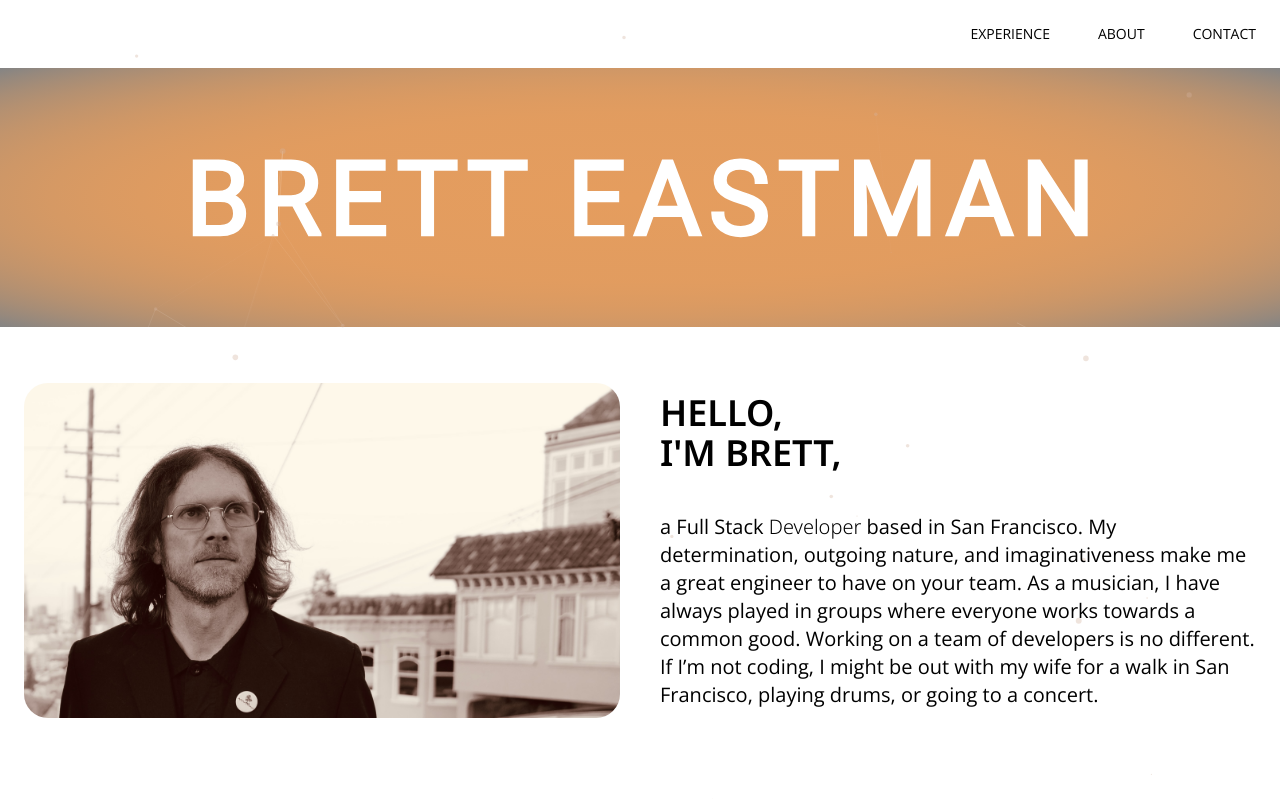
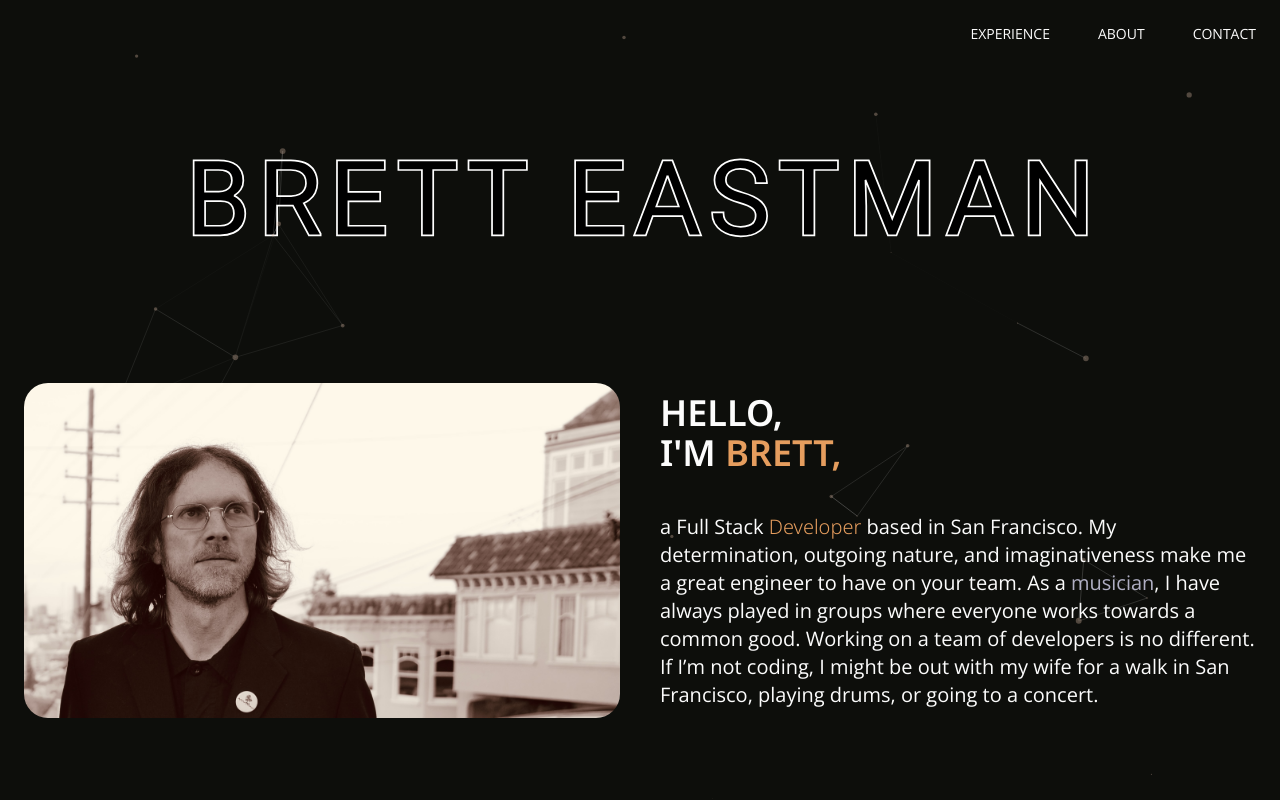
Before and after one commit to BrettEastman/brett-eastman-developer, a SvelteKit app: page / in a window 1280 px wide. Shown: the top 800 px of the page. Built offline with nearby package versions, Linux system fonts and the light colour scheme.

Commit message:
fix: Upgrade to Tailwind 4 syntax in app.css, adding @theme to hold all the CSS color variables, removing them from tailwind config

```diff
--- a/src/app.css
+++ b/src/app.css
@@ -1,28 +1,28 @@
-@import "tailwindcss";
+@import 'tailwindcss';
+
+@theme {
+	--color-primary10: #0d0e0b;
+	--color-primary20: #2b2b2b;
+	--color-primary30: #696969;
+	--color-primary40: #848484;
+	--color-primary50: #a0a0a0;
+	--color-primary60: #b7b8b6;
+	--color-primary70: #c9cac8;
+	--color-primary80: #eeeeee;
+	--color-primary90: #fcfcfc;
+	--color-primary100: #ffffff;
+	--color-pear: #d6bb7d;
+	--color-peach: #e59d5e;
+	--color-peachGrey: #dba784;
+	--color-greyPeach: #d3b4a0;
+	--color-blueRedGrey: #b9b1bc;
+	--color-blueGrey: #b0afc4;
+	--color-warning: #b3261e;
+	--color-warningHover: #a31f19;
+}
 
 html {
 	scroll-behavior: smooth;
-}
-
-:root {
-	--primary10: #0d0e0b;
-	--primary20: #2b2b2b;
-	--primary30: #696969;
-	--primary40: #848484;
-	--primary50: #a0a0a0;
-	--primary60: #b7b8b6;
-	--primary70: #c9cac8;
-	--primary80: #eeeeee;
-	--primary90: #fcfcfc;
-	--primary100: #ffffff;
-	--pear: #d6bb7d;
-	--peach: #e59d5e;
-	--peachGrey: #dba784;
-	--greyPeach: #d3b4a0;
-	--blueRedGrey: #b9b1bc;
-	--blueGrey: #b0afc4;
-	--warning: #b3261e;
-	--warningHover: #a31f19;
 }
 
 * {
--- a/tailwind.config.js
+++ b/tailwind.config.js
@@ -1,29 +1,6 @@
 /** @type {import('tailwindcss').Config} */
 export default {
 	content: ['./src/**/*.{html,js,svelte,ts}'],
-	theme: {
-		extend: {
-			colors: {
-				primary10: '#0D0E0B',
-				primary20: '#2B2B2B',
-				primary30: '#696969',
-				primary40: '#848484',
-				primary50: '#A0A0A0',
-				primary60: '#B7B8B6',
-				primary70: '#C9CAC8',
-				primary80: '#EEEEEE',
-				primary90: '#FCFCFC',
-				primary100: '#FFFFFF',
-				pear: '#D6BB7D',
-				peach: '#E59D5E',
-				peachGrey: '#DBA784',
-				greyPeach: '#D3B4A0',
-				blueRedGrey: '#b9b1bc',
-				blueGrey: '#B0AFC4',
-				warning: '#B3261E',
-				warningHover: '#A31F19'
-			}
-		}
-	},
+	theme: {},
 	plugins: []
 };
```
